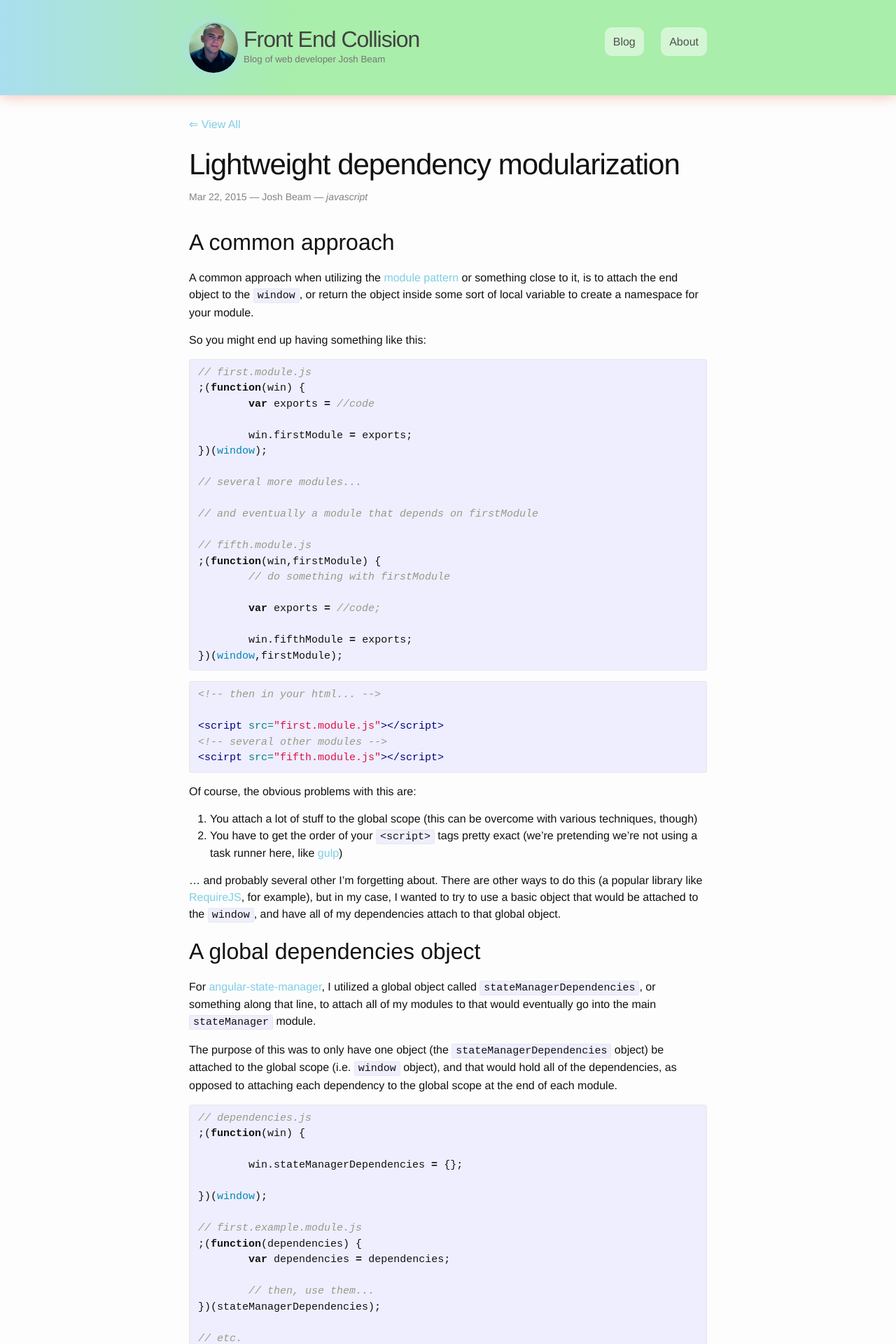
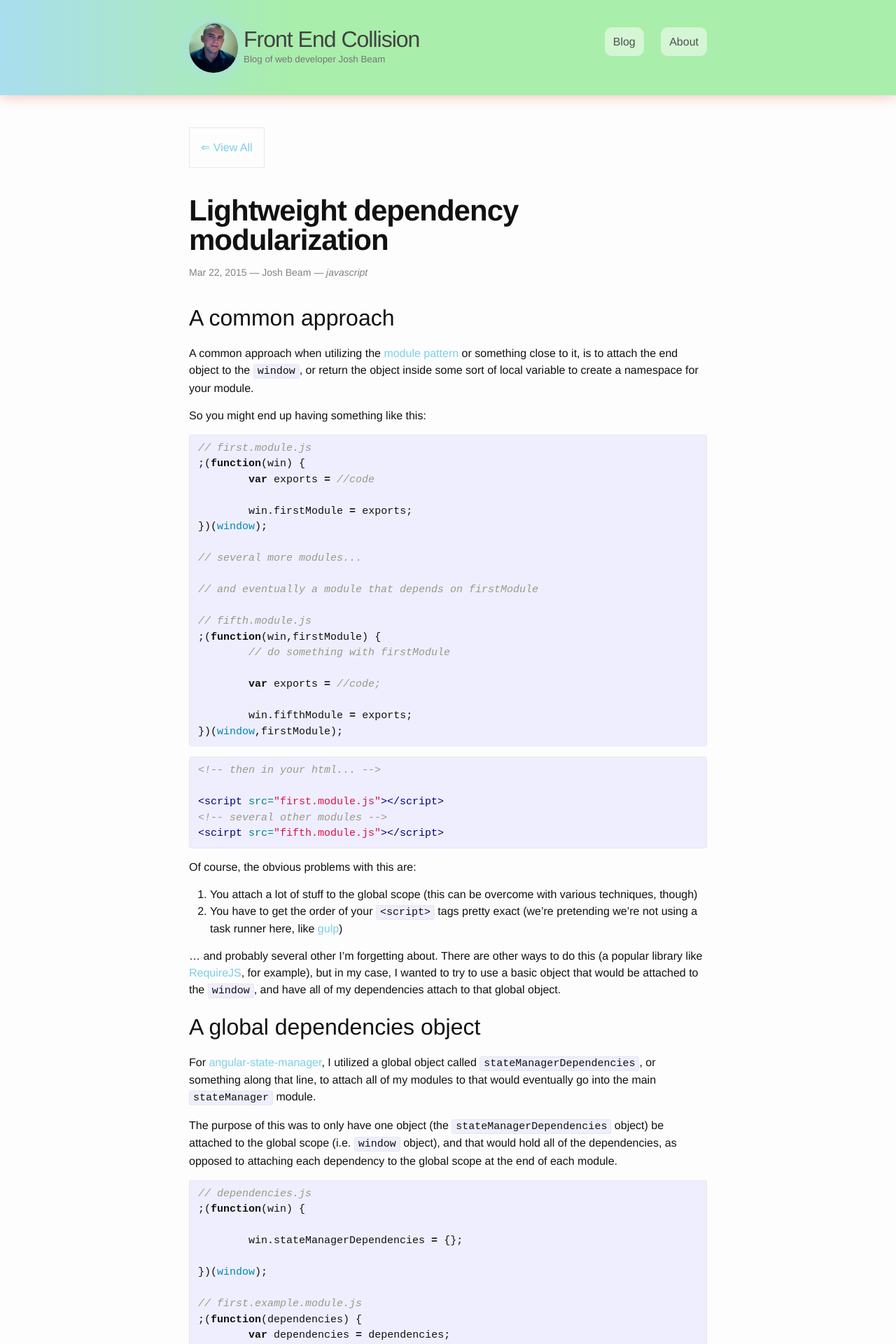
Before and after one commit to joshbeam/joshbeam.github.io, a Jekyll site: the page built from _posts/2015-03-22-lightweight-dependency-modularization.markdown, in a window 1280 px wide. Shown: the top 1920 px of the page at 70% size. Built offline with Jekyll 4.4.1, drawn with Linux system fonts in a browser that asks for light colours; comment, search, counter and statistics services are not loaded; some of the changed text lies outside the part shown.

Commit message:
styling changes

```diff
--- a/_layouts/post.html
+++ b/_layouts/post.html
@@ -2,7 +2,7 @@
 layout: default
 ---
 <div class="post">
-  <a href="/">&lArr; View All</a>
+  <a href="/" class="view-all-link">&lArr; View All</a>
   <br><br>
   <header class="post-header">
     <h1 class="post-title">{{ page.title }}</h1>
@@ -13,16 +13,17 @@
     {{ content }}
   </article>
 
-  <a href="/">&lArr; View All</a>
-  <br><br>
+  <a href="/" class="view-all-link">&lArr; View All</a>
 
-	<hr><br>
+  <div class="twitter-plug">{% include twitter-plug.html %}</div>
 
-  <div>
+	<hr>
+
+  <div class="ask-for-comments">
   	<em>What do you think? Did I get something wrong, or did I get something right? Comment below to let me and everyone else know.</em>
   </div>
+
   {% if page.comments %}
-  <br><br>
   <div id="disqus_thread"></div>
   <script type="text/javascript">
       //var disqus_developer = 1;
--- a/_sass/_layout.scss
+++ b/_sass/_layout.scss
@@ -221,6 +221,8 @@
         margin-bottom: $spacing-unit;
         border-bottom: 1px solid $grey-color-light;
         @extend %clearfix;
+        @include box-shadow(0,0,20px,$grey-color-light);
+        padding: 1rem;
 
         .post-excerpt {
             color: lighten($grey-color-dark,20%);
@@ -259,9 +261,21 @@
     font-size: 42px;
     letter-spacing: -1px;
     line-height: 1;
+    font-weight: bold;
 
     @include media-query($on-laptop) {
         font-size: 36px;
+    }
+}
+
+.view-all-link {
+    border: 1px solid $grey-color-light;
+    padding: 1rem;
+    margin: 1rem 0;
+    display: inline-block;
+
+    &:hover {
+        background: $grey-color-light;
     }
 }
 
@@ -292,3 +306,14 @@
         }
     }
 }
+
+.twitter-plug {
+    @include border-radius(10px);
+    background: lighten($brand-color-complement,10%);
+    padding: 1rem;
+    margin: 2rem 0;
+}
+
+.ask-for-comments {
+    margin: 2rem 0;
+}
--- a/css/main.scss
+++ b/css/main.scss
@@ -16,6 +16,7 @@
 $text-color:       #111;
 $background-color: #fdfdfd;
 $brand-color:      darken(#a9deee,10%); //#2a7ae2;
+$brand-color-complement: #a9eeaa;
 
 $grey-color:       #828282;
 $grey-color-light: lighten($grey-color, 40%);
```
Also changed, not shown: _includes/twitter-plug.html (added, +7 -0 lines).
